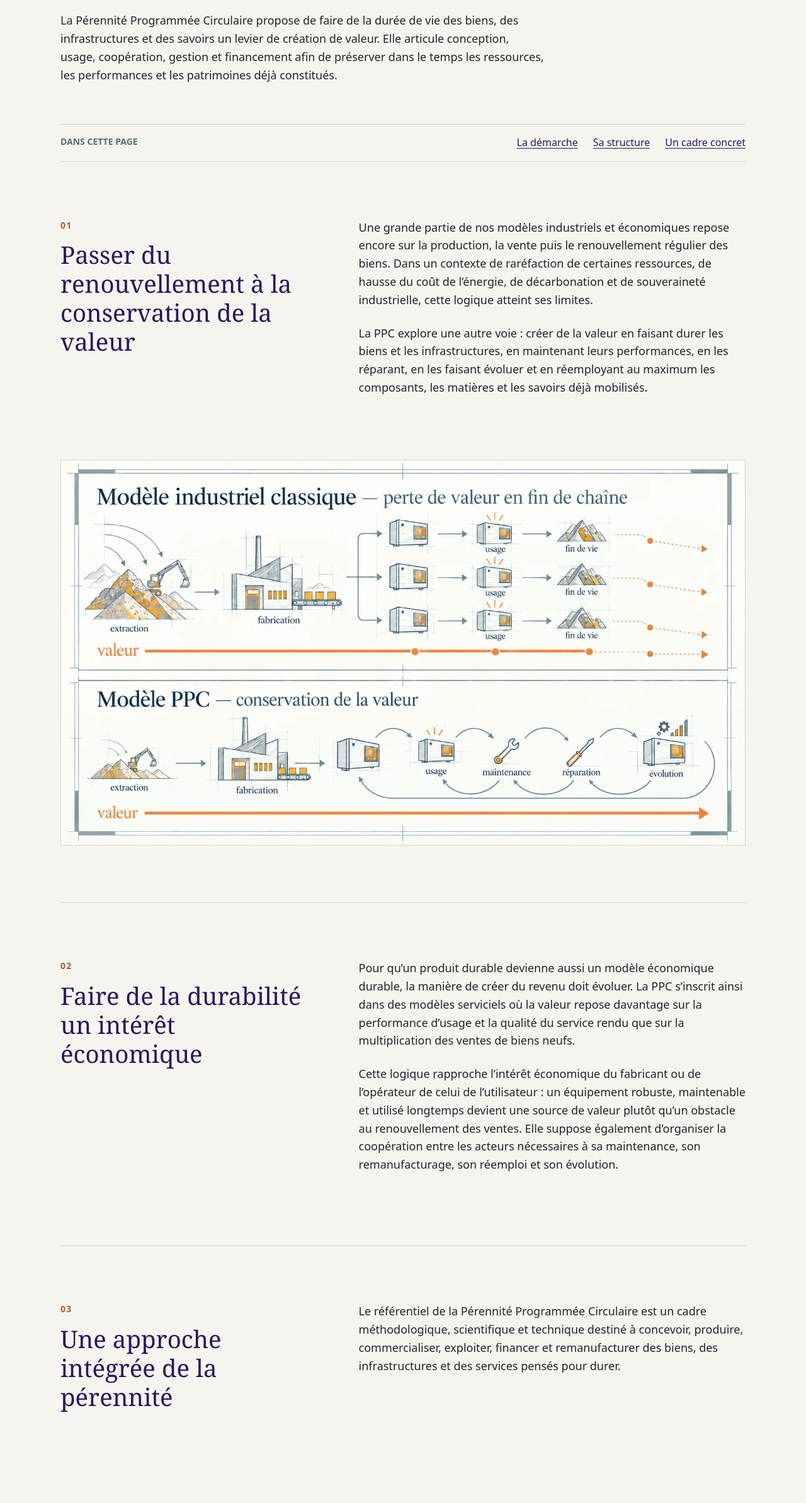
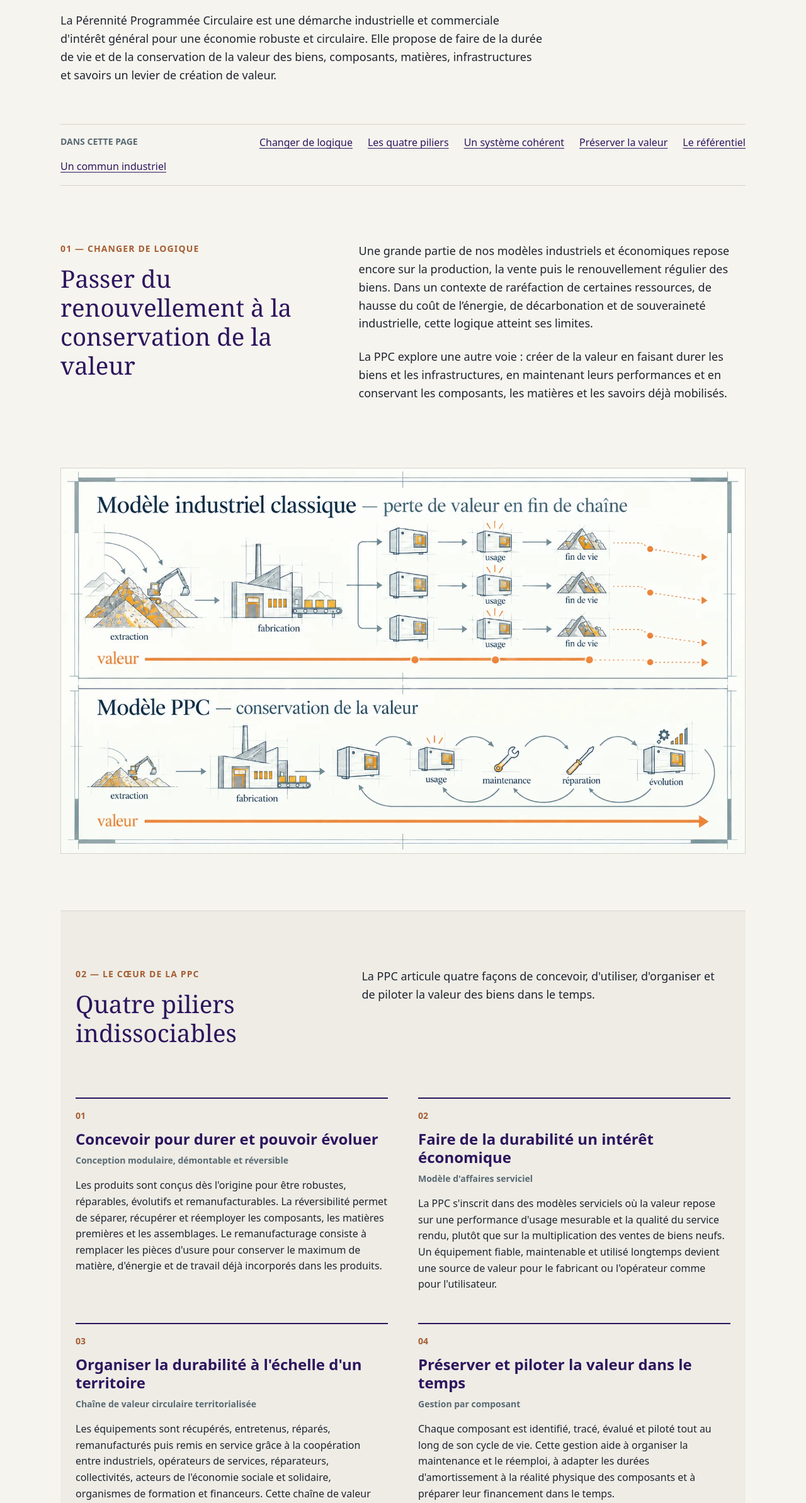
Before and after one commit to Institut-PPC/Institut-PPC.github.io, an Astro site: page /comprendre-la-ppc in a window 1280 px wide. Shown: the part 386-2773 px from the top of the page at 63% size. Built offline with nearby package versions, Linux system fonts and the light colour scheme; Astro itself is replaced by a stand-in of ours.

Commit message:
Refonte de la page "Comprendre la PPC"

```diff
--- a/contenu/pages/comprendre-la-ppc.md
+++ b/contenu/pages/comprendre-la-ppc.md
@@ -1,19 +1,17 @@
 ---
 titre: Comprendre la Pérennité Programmée Circulaire
 description: >-
-  Comprendre les principes de la Pérennité Programmée Circulaire : concevoir
-  pour durer, préserver la valeur des ressources et faire de la pérennité un
-  moteur de performance économique.
+  Comprendre la démarche de la Pérennité Programmée Circulaire, ses quatre
+  piliers indissociables et leur traduction en référentiel et marque collective.
 surtitre: Comprendre la PPC
 introduction: >-
-  La Pérennité Programmée Circulaire propose de faire de la durée de vie des
-  biens, des infrastructures et des savoirs un levier de création de valeur.
-  Elle articule conception, usage, coopération, gestion et financement afin de
-  préserver dans le temps les ressources, les performances et les patrimoines
-  déjà constitués.
+  La Pérennité Programmée Circulaire est une démarche industrielle et commerciale
+  d'intérêt général pour une économie robuste et circulaire. Elle propose de
+  faire de la durée de vie et de la conservation de la valeur des biens,
+  composants, matières, infrastructures et savoirs un levier de création de valeur.
 
 sections:
-  - surtitre: "01"
+  - surtitre: "01 — Changer de logique"
     titre: Passer du renouvellement à la conservation de la valeur
     paragraphes:
       - >-
@@ -24,92 +22,114 @@ sections:
         logique atteint ses limites.
       - >-
         La PPC explore une autre voie : créer de la valeur en faisant durer les
-        biens et les infrastructures, en maintenant leurs performances, en les
-        réparant, en les faisant évoluer et en réemployant au maximum les
-        composants, les matières et les savoirs déjà mobilisés.
+        biens et les infrastructures, en maintenant leurs performances et en
+        conservant les composants, les matières et les savoirs déjà mobilisés.
 
-  - surtitre: "02"
-    titre: Faire de la durabilité un intérêt économique
+  - surtitre: "02 — Le cœur de la PPC"
+    titre: Quatre piliers indissociables
     paragraphes:
       - >-
-        Pour qu’un produit durable devienne aussi un modèle économique durable,
-        la manière de créer du revenu doit évoluer. La PPC s’inscrit ainsi dans
-        des modèles serviciels où la valeur repose davantage sur la performance
-        d’usage et la qualité du service rendu que sur la multiplication des ventes
-        de biens neufs.
-      - >-
-        Cette logique rapproche l’intérêt économique du fabricant ou de
-        l’opérateur de celui de l’utilisateur : un équipement robuste, maintenable
-        et utilisé longtemps devient une source de valeur plutôt qu’un obstacle au
-        renouvellement des ventes. Elle suppose également d’organiser la
-        coopération entre les acteurs nécessaires à sa maintenance, son
-        remanufacturage, son réemploi et son évolution.
+        La PPC articule quatre façons de concevoir, d'utiliser, d'organiser et de
+        piloter la valeur des biens dans le temps.
 
-  - surtitre: "03"
-    titre: Une approche intégrée de la pérennité
+  - surtitre: "03 — Un système cohérent"
+    titre: Articuler les quatre piliers
     paragraphes:
       - >-
-        Le référentiel de la Pérennité Programmée Circulaire est un cadre
-        méthodologique, scientifique et technique destiné à concevoir, produire,
-        commercialiser, exploiter, financer et remanufacturer des biens, des
-        infrastructures et des services pensés pour durer.
+        Concevoir pour durer ne suffit pas si le modèle économique pousse au
+        remplacement. Un modèle serviciel ne suffit pas si le bien n'est ni
+        maintenable ni remanufacturable. La maintenance, le réemploi et la
+        remanufacturation supposent à leur tour une chaîne de valeur territoriale
+        capable de les organiser.
+      - >-
+        Pour financer ces activités sur le temps long, il faut aussi pouvoir
+        identifier, tracer et valoriser les composants et les patrimoines
+        conservés. La singularité de la PPC tient à l'articulation de ces quatre
+        piliers dans un même système.
+
+  - surtitre: "04 — Les effets recherchés"
+    titre: Préserver la valeur dans le temps
+    paragraphes:
+      - >-
+        En faisant durer les biens et en organisant leur maintenance, leur réemploi
+        et leur remanufacturation, la PPC vise une plus grande robustesse
+        industrielle et économique, une moindre dépendance aux ressources et une
+        réduction des prélèvements de matières. Les activités de proximité qu'elle
+        mobilise peuvent soutenir la réindustrialisation et l'emploi territorial.
+      - >-
+        Cette logique concerne aussi la valeur des Matières Premières Pérennes
+        (MPP), du Génie Civil Pérenne (GCP) et des Savoirs Opérationnels Pérennes
+        (SOP), lorsque leur conception réversible permet d'en préserver
+        durablement la valeur. Leur reconnaissance comme actifs durables fait
+        partie des objectifs de l'Association, afin de favoriser un financement
+        adapté au temps long.
+
+  - surtitre: "05 — De la démarche au référentiel"
+    titre: Traduire la PPC en principes et exigences
+    paragraphes:
+      - >-
+        La PPC est la démarche. Le référentiel en formalise les principes et les
+        exigences dans un cadre méthodologique, scientifique et technique. Il vise
+        à traduire la démarche en pratiques et critères communs pour concevoir,
+        produire, commercialiser, exploiter, financer et remanufacturer des biens,
+        des infrastructures et des services pensés pour durer.
+
+  - surtitre: "06 — Un commun industriel d’intérêt général"
+    titre: Structurer et protéger la démarche
+    paragraphes:
+      - >-
+        Le référentiel donne un cadre commun aux travaux PPC. La marque collective
+        « Pérennité Programmée Circulaire » a vocation à identifier les démarches
+        conformes aux principes et référentiels développés dans ce cadre.
+      - >-
+        L’Association pour la Pérennité Programmée Circulaire développe et diffuse
+        ces travaux. Elle administre et protège la marque collective pour préserver
+        la cohérence, l'indépendance et la vocation d'intérêt général de la démarche.
 
 piliers:
-  introduction: La PPC repose sur quatre piliers indissociables.
   elements:
     - numero: "01"
-      titre: Conception modulaire, démontable et réversible
+      titre: Concevoir pour durer et pouvoir évoluer
+      intitule_technique: Conception modulaire, démontable et réversible
       texte: >-
-        Le premier pilier est la conception modulaire, démontable et réversible.
         Les produits sont conçus dès l'origine pour être robustes, réparables,
-        évolutifs et remanufacturables. La réversibilité est au cœur de cette
-        approche : les composants, les matières premières et les assemblages sont
-        pensés pour pouvoir être séparés, récupérés et réemployés. La robustesse
-        permet de prolonger leur durée de vie, tandis que le remanufacturage consiste
-        à remplacer uniquement les pièces d'usure afin de conserver le maximum de
-        matière, d'énergie et de travail déjà incorporés dans les produits.
+        évolutifs et remanufacturables. La réversibilité permet de séparer,
+        récupérer et réemployer les composants, les matières premières et les
+        assemblages. Le remanufacturage consiste à remplacer les pièces d'usure
+        pour conserver le maximum de matière, d'énergie et de travail déjà
+        incorporés dans les produits.
     - numero: "02"
-      titre: Modèle d'affaires serviciel
+      titre: Faire de la durabilité un intérêt économique
+      intitule_technique: Modèle d'affaires serviciel
       texte: >-
-        Le deuxième pilier est le modèle d'affaires serviciel. La PPC ne repose plus
-        sur la vente de biens d'équipement mais sur la vente d'une performance
-        d'usage mesurable : kilomètres parcourus, heures de fonctionnement,
-        disponibilité, confort, éclairage, énergie, production ou tout autre service
-        rendu. La création de valeur ne dépend plus du nombre de produits fabriqués
-        mais de leur qualité, de leur fiabilité et de l'intensité de leur usage. Les
-        intérêts du fabricant, de l'utilisateur et de la collectivité convergent
-        naturellement vers l'allongement de la durée de vie des équipements.
+        La PPC s'inscrit dans des modèles serviciels où la valeur repose sur une
+        performance d'usage mesurable et la qualité du service rendu, plutôt que
+        sur la multiplication des ventes de biens neufs. Un équipement fiable,
+        maintenable et utilisé longtemps devient une source de valeur pour le
+        fabricant ou l'opérateur comme pour l'utilisateur.
     - numero: "03"
-      titre: Chaîne de valeur circulaire territorialisée
+      titre: Organiser la durabilité à l'échelle d'un territoire
+      intitule_technique: Chaîne de valeur circulaire territorialisée
       texte: >-
-        Le troisième pilier est l'organisation d'une chaîne de valeur circulaire
-        territorialisée. Les équipements sont récupérés, entretenus, réparés,
-        remanufacturés puis remis en service grâce à une coopération étroite entre
-        industriels, opérateurs de services, réparateurs, collectivités, acteurs de
-        l'économie sociale et solidaire, organismes de formation et financeurs.
-        Cette coopération permet de développer une véritable économie territoriale
-        de la durabilité, créatrice d'emplois locaux, de résilience industrielle et
-        de souveraineté sur les ressources.
+        Les équipements sont récupérés, entretenus, réparés, remanufacturés puis
+        remis en service grâce à la coopération entre industriels, opérateurs de
+        services, réparateurs, collectivités, acteurs de l'économie sociale et
+        solidaire, organismes de formation et financeurs. Cette chaîne de valeur
+        peut développer une économie territoriale de la durabilité, des emplois
+        locaux et une plus grande robustesse industrielle.
     - numero: "04"
-      titre: Gestion par composant
+      titre: Préserver et piloter la valeur dans le temps
+      intitule_technique: Gestion par composant
       texte: >-
-        Le quatrième pilier est la gestion par composant. Chaque composant est
-        identifié, tracé, évalué et piloté tout au long de son cycle de vie. Cette
-        approche permet d'adapter les durées d'amortissement à la réalité physique
-        des composants, de mieux organiser leur maintenance, leur réemploi et leur
-        financement. Elle ouvre également la voie à la reconnaissance de nouvelles
-        classes d'actifs durables, telles que les Matières Premières Pérennes (MPP),
-        le Génie Civil Pérenne (GCP) et les Savoirs Opérationnels Pérennes (SOP),
-        lorsque leur conception réversible permet d'en préserver durablement la
-        valeur. L'un des objectifs de l'association est de faire reconnaître ces
-        actifs afin de permettre leur financement sur le temps long et de favoriser
-        l'émergence d'une véritable économie de la durabilité.
+        Chaque composant est identifié, tracé, évalué et piloté tout au long de
+        son cycle de vie. Cette gestion aide à organiser la maintenance et le
+        réemploi, à adapter les durées d'amortissement à la réalité physique des
+        composants et à préparer leur financement dans le temps.
 
 poursuivre:
   surtitre: Pour aller plus loin
   titre: Des principes aux référentiels et aux travaux
   texte: >-
-    La marque collective et les référentiels ont vocation à formaliser la démarche
-    PPC. Les publications, études et autres ressources permettent d’en approfondir
-    les fondements, les applications et les travaux en cours.
+    Les publications, études et autres ressources permettent d’approfondir les
+    fondements de la PPC, ses applications et les travaux en cours.
 ---
--- a/docs/product/architecture-information.md
+++ b/docs/product/architecture-information.md
@@ -129,6 +129,12 @@ L'accueil n'est ni un portail exhaustif ni une version condensée de toutes les
 ### `/comprendre-la-ppc` — Comprendre la PPC
 
 Grande page pédagogique et narrative destinée à expliquer PPC de manière progressive.
+
+La progression éditoriale du POC présente la démarche, le changement de logique,
+les quatre piliers indissociables, leur articulation, les effets recherchés, puis
+la traduction de la démarche en référentiel et le rôle de la marque collective
+et de l'Association. Les piliers apparaissent immédiatement après le changement
+de logique, avec un titre pédagogique et un intitulé technique pour chacun.
 
 Principes fonctionnels :
 - éviter un traitement excessivement textuel ou laborieux ;
--- a/src/modeles/page-editoriale.ts
+++ b/src/modeles/page-editoriale.ts
@@ -28,16 +28,23 @@ const schemaPilierPpc = z
   .object({
     numero: schemaTexteObligatoire,
     titre: schemaTexteObligatoire,
+    intitule_technique: schemaTexteObligatoire,
     texte: schemaTexteObligatoire,
   })
   .strict();
 
 export const schemaPageComprendre = schemaBasePage
   .extend({
-    sections: z.tuple([schemaSectionNarrative, schemaSectionNarrative, schemaSectionNarrative]),
+    sections: z.tuple([
+      schemaSectionNarrative,
+      schemaSectionNarrative,
+      schemaSectionNarrative,
+      schemaSectionNarrative,
+      schemaSectionNarrative,
+      schemaSectionNarrative,
+    ]),
     piliers: z
       .object({
-        introduction: schemaTexteObligatoire,
         elements: z.tuple([schemaPilierPpc, schemaPilierPpc, schemaPilierPpc, schemaPilierPpc]),
       })
       .strict(),
--- a/src/pages/comprendre-la-ppc.astro
+++ b/src/pages/comprendre-la-ppc.astro
@@ -11,25 +11,32 @@ import modeleLineaireVsPpc from '../../contenu/medias/images/pages/modele-lineai
 const entree = await getEntry('pages', 'comprendre-la-ppc');
 if (!entree) throw new Error('Le singleton comprendre-la-ppc est introuvable.');
 const page = schemaPageComprendre.parse(entree.data);
-const ancres = ['demarche', 'structure', 'cadre'] as const;
+const navigation = [
+  { ancre: 'changer-de-logique', libelle: 'Changer de logique' },
+  { ancre: 'quatre-piliers', libelle: 'Les quatre piliers' },
+  { ancre: 'systeme-coherent', libelle: 'Un système cohérent' },
+  { ancre: 'preserver-la-valeur', libelle: 'Préserver la valeur' },
+  { ancre: 'referentiel', libelle: 'Le référentiel' },
+  { ancre: 'commun-industriel', libelle: 'Un commun industriel' },
+] as const;
 ---
 <BaseLayout title={`${page.titre} — PPC`} description={page.description}>
   <PageIntro eyebrow={page.surtitre} title={page.titre} intro={page.introduction} />
-  <nav class="page-nav" aria-label="Dans cette page"><span>Dans cette page</span><a href="#demarche">La démarche</a><a href="#structure">Sa structure</a><a href="#cadre">Un cadre concret</a></nav>
+  <nav class="page-nav" aria-label="Dans cette page"><span>Dans cette page</span>{navigation.map((lien) => <a href={`#${lien.ancre}`}>{lien.libelle}</a>)}</nav>
   {page.sections.map((section, index) => (
-    <section id={ancres[index]} class="narrative">
+    <section id={navigation[index].ancre} class:list={['narrative', { 'narrative--pillars': index === 1 }]}>
       <SectionHeading eyebrow={section.surtitre} title={section.titre} />
       <div class="narrative-copy">
         {section.paragraphes.map((paragraphe) => <p>{paragraphe}</p>)}
       </div>
-      {index === 2 && (
+      {index === 1 && (
         <div class="pillars">
-          <p class="pillars-introduction">{page.piliers.introduction}</p>
           <ol class="pillars-grid">
             {page.piliers.elements.map((pilier) => (
               <li class="pillar">
                 <p class="pillar-number">{pilier.numero}</p>
                 <h3>{pilier.titre}</h3>
+                <p class="pillar-technical">{pilier.intitule_technique}</p>
                 <p>{pilier.texte}</p>
               </li>
             ))}
@@ -44,14 +51,16 @@ const ancres = ['demarche', 'structure', 'cadre'] as const;
 <style>
   .page-nav { display: flex; flex-wrap: wrap; gap: var(--space-3) var(--space-5); padding-block: var(--space-4); border-block: var(--border-width) solid var(--color-border); }.page-nav span { width: 100%; color: var(--color-text-muted); font-size: var(--font-size-sm); font-weight: var(--font-weight-interface); text-transform: uppercase; }
   .narrative { display: grid; gap: var(--space-5); padding-block: var(--space-section); border-bottom: var(--border-width) solid var(--color-border); scroll-margin-top: var(--space-7); }.narrative-copy { font-size: var(--font-size-lg); }
+  .narrative--pillars { gap: var(--space-4); padding-inline: var(--space-5); background: var(--color-surface-muted); }
+  .narrative--pillars :global(.section-heading) { margin-bottom: 0; }
   .section-illustration { min-width: 0; margin: var(--space-3) 0 0; }
   .section-illustration :global(img) { display: block; width: 100%; height: auto; border: var(--border-width) solid var(--color-border); }
-  .pillars { display: grid; gap: var(--space-6); margin-top: var(--space-4); }
-  .pillars-introduction { max-width: var(--width-reading); margin: 0; color: var(--color-brand); font-family: var(--font-display); font-size: var(--font-size-xl); line-height: var(--line-height-heading); }
+  .pillars { display: grid; gap: var(--space-5); }
   .pillars-grid { display: grid; gap: var(--space-7); padding: 0; margin: 0; list-style: none; }
   .pillar { padding-top: var(--space-4); border-top: 2px solid var(--color-brand); }
   .pillar-number { margin-bottom: var(--space-3); color: var(--color-accent); font-size: var(--font-size-sm); font-weight: var(--font-weight-interface); }
-  .pillar h3 { margin-bottom: var(--space-4); color: var(--color-brand); font-size: var(--font-size-xl); line-height: var(--line-height-heading); }
+  .pillar h3 { margin-bottom: var(--space-2); color: var(--color-brand); font-size: var(--font-size-xl); line-height: var(--line-height-heading); }
+  .pillar-technical { margin-bottom: var(--space-4); color: var(--color-text-muted); font-size: var(--font-size-sm); font-weight: var(--font-weight-interface); }
   .pillar p:last-child { margin-bottom: 0; }
   .next { margin-top: var(--space-section); padding: var(--space-6); background: var(--color-surface-muted); }.next h2 { color: var(--color-brand); font-family: var(--font-display); font-weight: 400; }.eyebrow { color: var(--color-accent); font-size: var(--font-size-sm); font-weight: var(--font-weight-interface); text-transform: uppercase; }
   @media (min-width: 48rem) { .page-nav span { width: auto; margin-right: auto; }.narrative { grid-template-columns: minmax(15rem, .8fr) 1.2fr; gap: var(--space-8); }.section-illustration, .pillars { grid-column: 1 / -1; }.pillars-grid { grid-template-columns: repeat(2, minmax(0, 1fr)); } }
```
Also changed, not shown: docs/contenu/contenu-et-cms.md (+4 -0 lines), public/admin/config.yml (+4 -4 lines).
